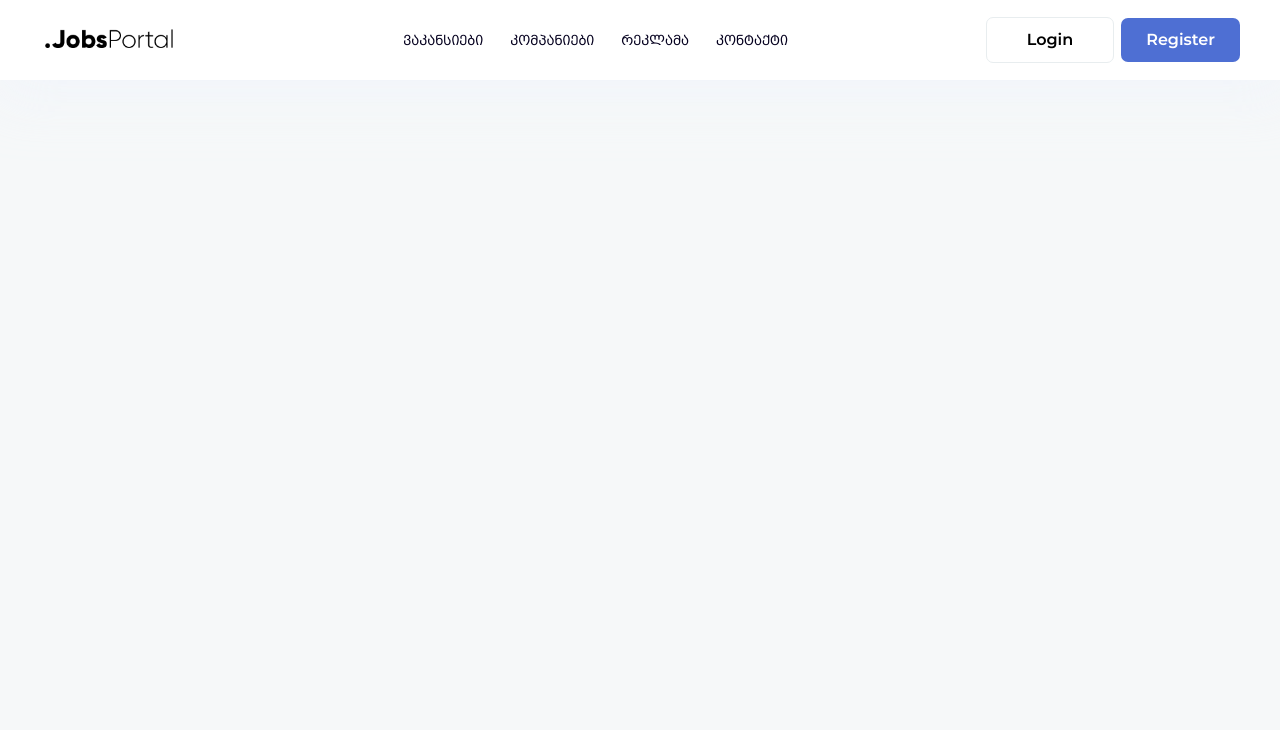
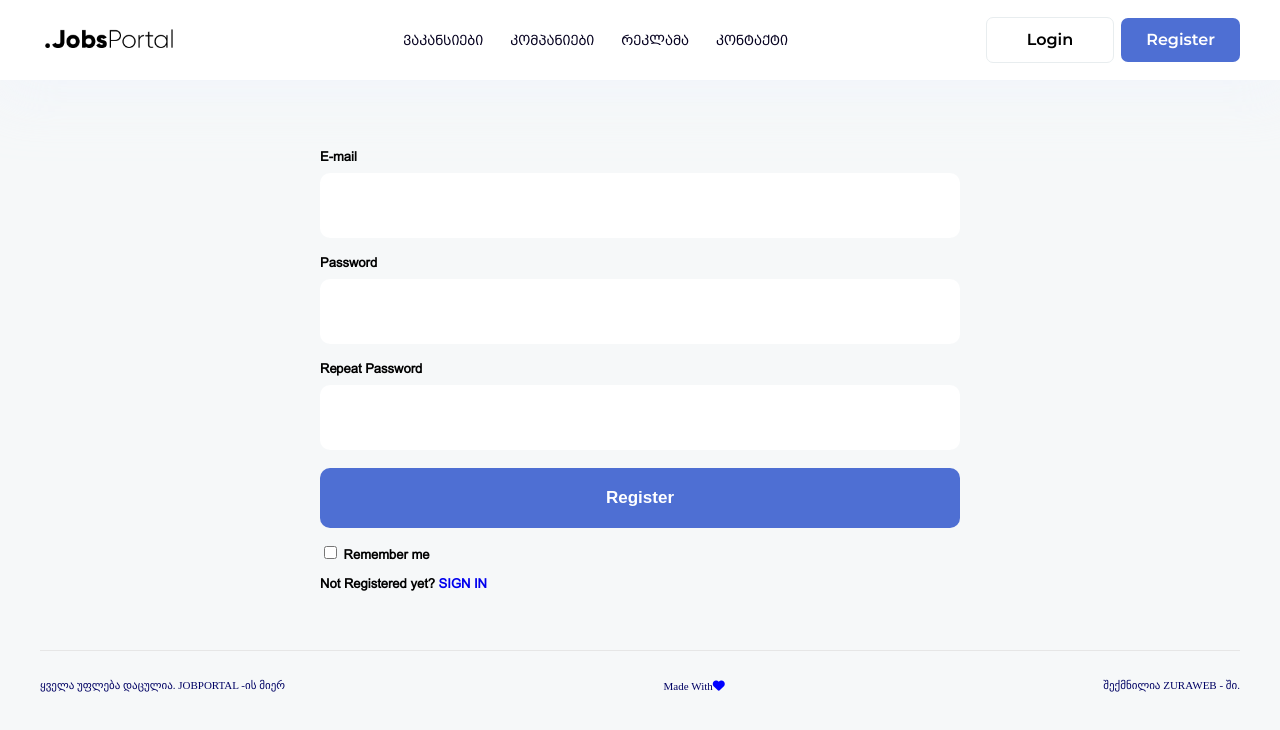
Before and after one commit to reddvil/jobportal, a React (Create React App) app: page /signup in a window 1280 px wide. Shown: the top 730 px of the page. Built offline with nearby package versions, Linux system fonts and the light colour scheme.

Commit message:
Impelement SignUp Page

```diff
--- a/src/components/forms/signUpForm/SignUpForm.js
+++ b/src/components/forms/signUpForm/SignUpForm.js
@@ -1,9 +1,51 @@
-import React from 'react'
+import {Link} from 'react-router-dom'
+import styles from '../signInForm/signInStyle.module.css'
 
-export const SignUpForm = () => {
+const SignUpForm = () => {
     return (
         <div>
+            <form className={styles.authform}>
+        <label htmlFor="email">
+          <b>E-mail</b>
+        </label>
+        <input
+          type="email"
+          className="htmlForm-control"
+          id="email"
 
+
+        />
+
+        <label htmlFor="psw">
+          <b>Password</b>
+        </label>
+        <input
+          type="password"
+          className="htmlForm-control"
+          id="password"
+
+
+        />
+
+    <label htmlFor="psw-repeat">
+          <b>Repeat Password</b>
+        </label>
+        <input
+          type="password"
+          className="htmlForm-control"
+          id="password-repeat"
+
+
+        />
+
+        <button type="submit">Register</button>
+        <label>
+          <input type="checkbox" name="remember" /> Remember me
+          <br /> Not Registered yet? <Link to="/signin">SIGN IN</Link>
+        </label>
+      </form>
         </div>
     )
 }
+
+export default SignUpForm
--- a/src/pages/auth/sign-up/index.js
+++ b/src/pages/auth/sign-up/index.js
@@ -1,11 +1,12 @@
-import React from 'react'
+import { withNoAuth } from "../../../hoc"
+import SignUpForm from "../../../components/forms/signUpForm/SignUpForm"
 
-const index = () => {
+const SignUpPage = () => {
     return (
         <div>
-
+            <SignUpForm />
         </div>
     )
 }
 
-export default index
+export default withNoAuth(SignUpPage)
```
